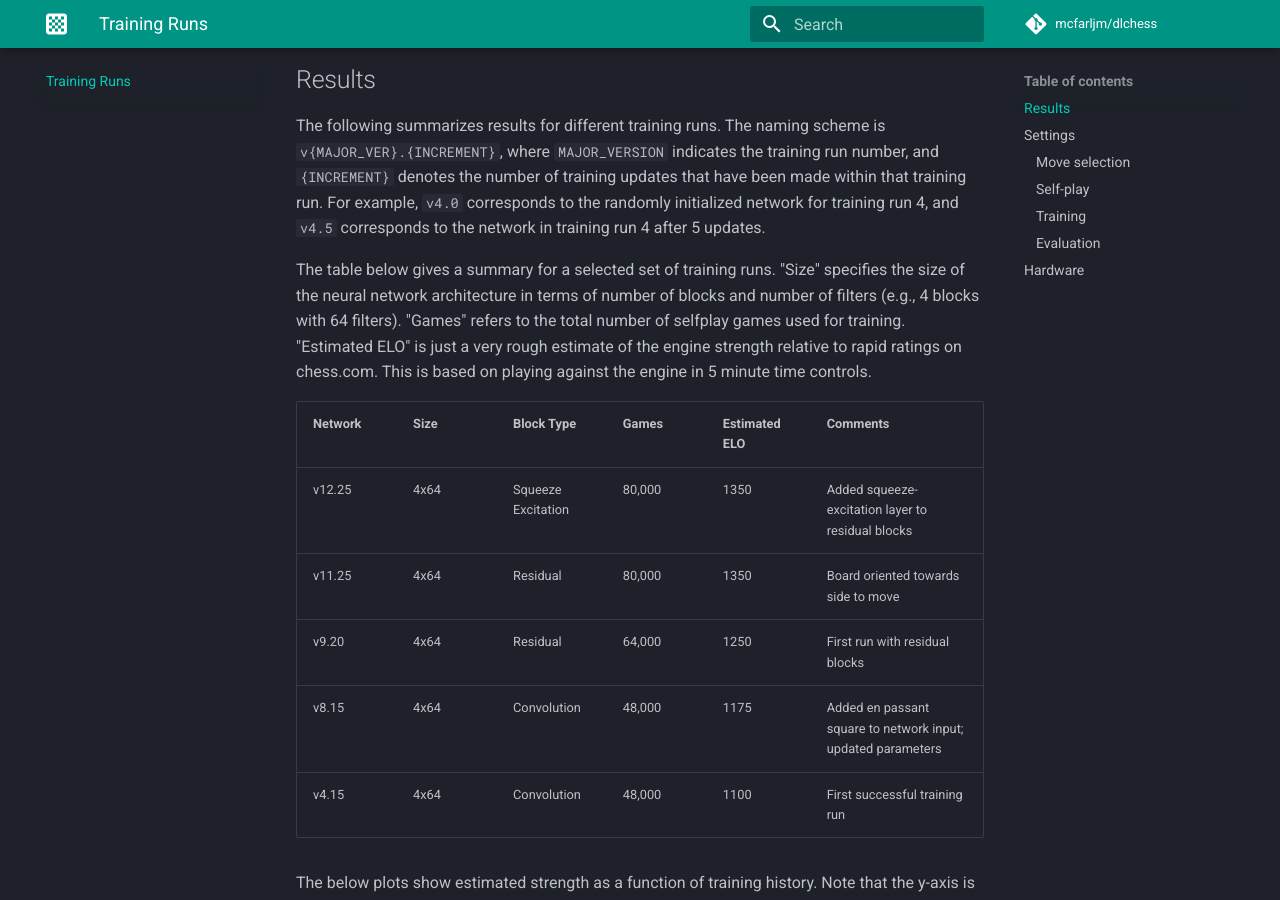
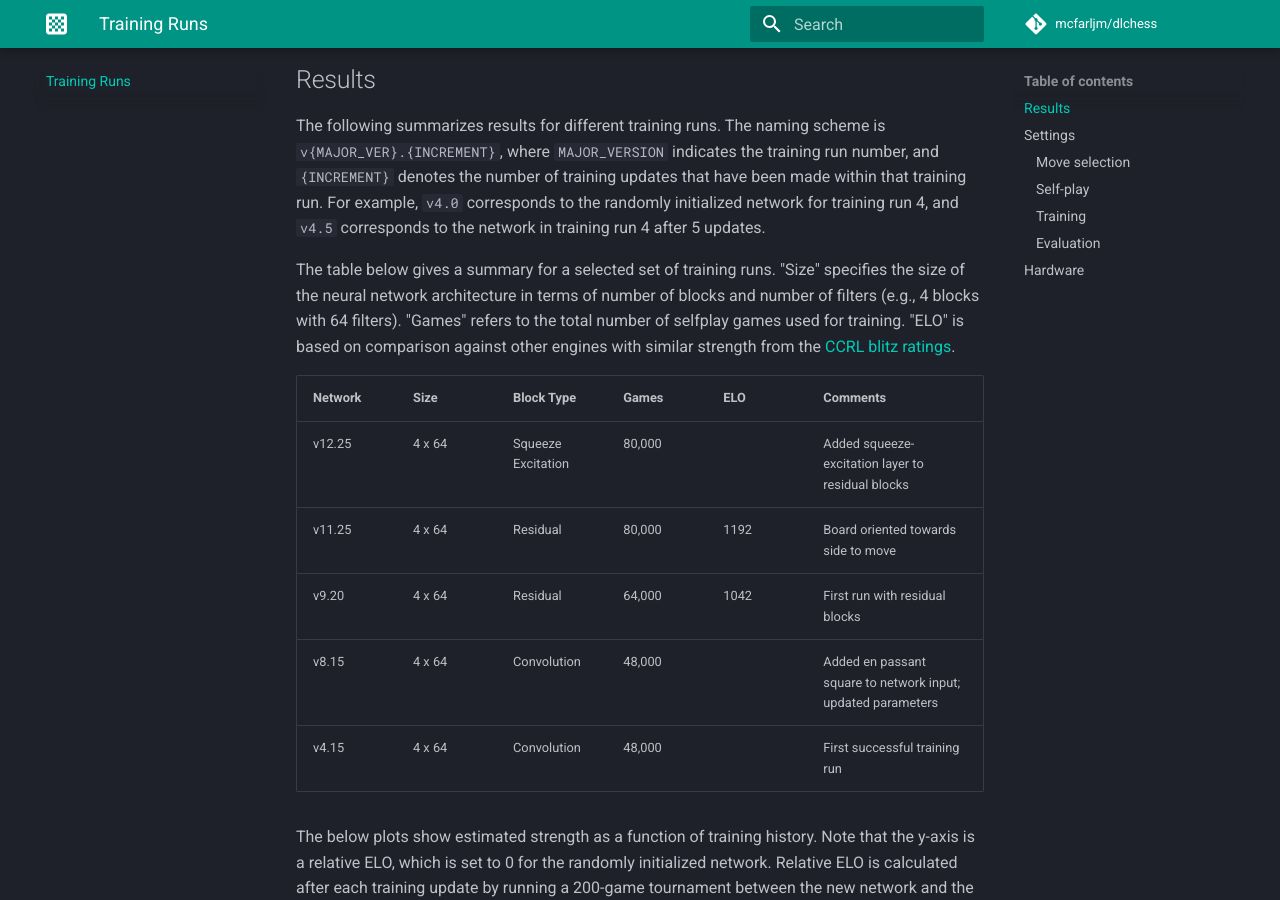
Before and after one commit to mcfarljm/dlchess, an MkDocs documentation site: the page built from docs/training-runs.md, in a window 1280 px wide and 900 px high, scrolled down 308 px. Built offline with MkDocs 1.6.1 and Material for MkDocs 9.7.7, drawn with Linux system fonts in a browser that asks for light colours; comment, search, counter and statistics services are not loaded; some of the changed text lies outside the part shown.

Commit message:
[docs] Initial update of training run table with CCRL ELO
Initial updates to use ELO from CCRL blitz comparisons in the table.  This is not yet
complete is pending more comparisons.  It replaces the previous "Estimated ELO" values,
which were pure guesses based on my experience playing against the different versions.

```diff
--- a/docs/training-runs.md
+++ b/docs/training-runs.md
@@ -16,17 +16,17 @@ training run 4, and `v4.5` corresponds to the network in training run 4 after 5
 The table below gives a summary for a selected set of training runs.  "Size" specifies
 the size of the neural network architecture in terms of number of blocks and number of
 filters (e.g., 4 blocks with 64 filters).  "Games" refers to the total number of
-selfplay games used for training.  "Estimated ELO" is just a very rough estimate of the
-engine strength relative to rapid ratings on chess.com.  This is based on playing
-against the engine in 5 minute time controls.
+selfplay games used for training.  "ELO" is based on comparison against other
+engines with similar strength from the [CCRL blitz
+ratings](https://computerchess.org.uk/ccrl/404/).
 
-| Network | Size | Block Type         | Games  | Estimated ELO | Comments                                                     |
-|---------|------|--------------------|--------|---------------|--------------------------------------------------------------|
-| v12.25  | 4x64 | Squeeze Excitation | 80,000 | 1350          | Added squeeze-excitation layer to residual blocks            |
-| v11.25  | 4x64 | Residual           | 80,000 | 1350          | Board oriented towards side to move                          |
-| v9.20   | 4x64 | Residual           | 64,000 | 1250          | First run with residual blocks                               |
-| v8.15   | 4x64 | Convolution        | 48,000 | 1175          | Added en passant square to network input; updated parameters |
-| v4.15   | 4x64 | Convolution        | 48,000 | 1100          | First successful training run                                |
+| Network | Size   | Block Type         | Games  | ELO  | Comments                                                     |
+|---------|--------|--------------------|--------|------|--------------------------------------------------------------|
+| v12.25  | 4 x 64 | Squeeze Excitation | 80,000 |      | Added squeeze-excitation layer to residual blocks            |
+| v11.25  | 4 x 64 | Residual           | 80,000 | 1192 | Board oriented towards side to move                          |
+| v9.20   | 4 x 64 | Residual           | 64,000 | 1042 | First run with residual blocks                               |
+| v8.15   | 4 x 64 | Convolution        | 48,000 |      | Added en passant square to network input; updated parameters |
+| v4.15   | 4 x 64 | Convolution        | 48,000 |      | First successful training run                                |
 
 The below plots show estimated strength as a function of training history.  Note that
 the y-axis is a relative ELO, which is set to 0 for the randomly initialized network.
@@ -44,18 +44,6 @@ playouts.
   ![v11.25 ELO](img/v11.25_elo.png){ width=480 }
   <figcaption>Training history for network v11.25</figcaption>
 </figure>
-
-
-Training history for earlier network versions are shown below.  Comparing the final
-relative ELO scores across different training runs might be misleading for a couple of
-reasons: (1) statistical error in the individual ELO comparisons accumulates over these
-graphs, and (2) the relative ELOs are based on a small number of playouts (800), whereas
-at larger playouts, the ELO differences might be less pronounced.
-
-Reference comparisons were also made (again using 800 playouts), indicating no
-difference between v12.25 and v11.25, a strength difference of about 260 ELO between
-v11.20 and v9.20, a difference of about 350 ELO between v9.20 and v4.15, and a
-difference of about 80 ELO between v8.15 and v4.15
 
 <figure markdown="span">
   ![v9.20 ELO](img/v9.20_elo.png){ width=480 }
```
